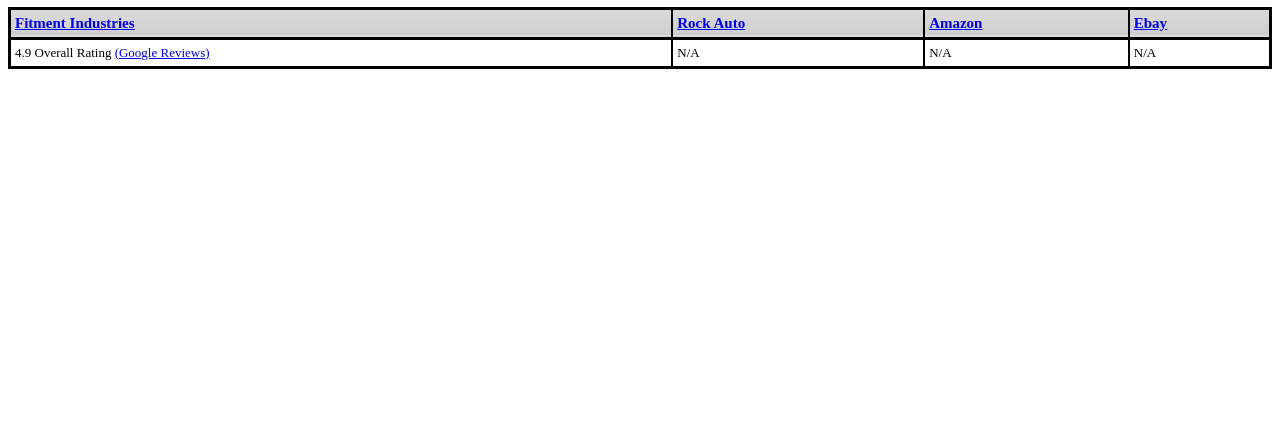
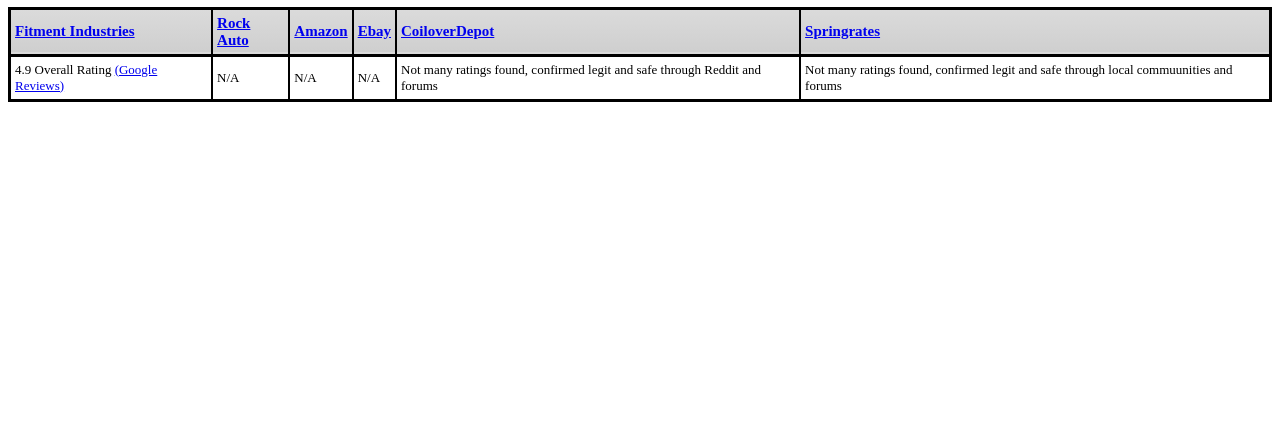
Before and after one commit to Dilsinnam/JDMZone, a plain HTML site: page index.html in a window 1280 px wide. Shown: the part 357-800 px from the top of the page. Drawn offline with Linux system fonts and the light colour scheme.

Commit message:
Added Springrates and CoiloverDepot

```diff
--- a/index.html
+++ b/index.html
@@ -129,6 +129,12 @@
         <th>
           <a href="https://ebay.com">Ebay</a>
         </th>
+        <th>
+          <a href="https://coiloverdepot.com/">CoiloverDepot</a>
+        </th>
+        <th>
+          <a href="https://www.springrates.com/">Springrates</a>
+        </th>
       </tr>
     </thead>
     <tbody>
@@ -139,6 +145,8 @@
         <td>N/A</td>
         <td>N/A</td>
         <td>N/A</td>
+        <td>Not many ratings found, confirmed legit and safe through Reddit and forums</td>
+        <td>Not many ratings found, confirmed legit and safe through local commuunities and forums</td>
       </tr>
     </tbody>
   </table>
```
